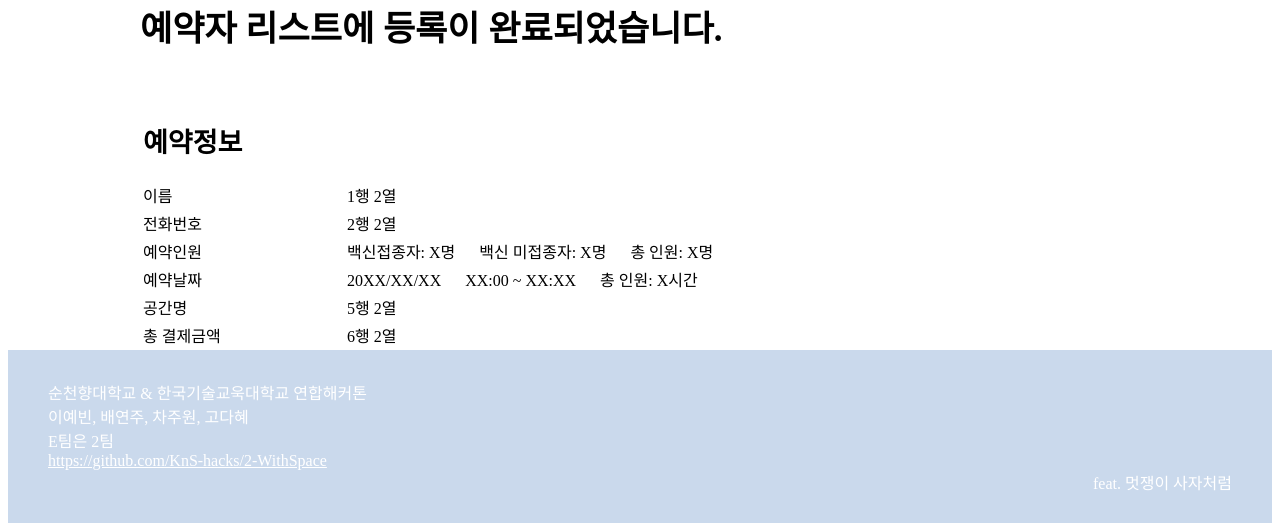
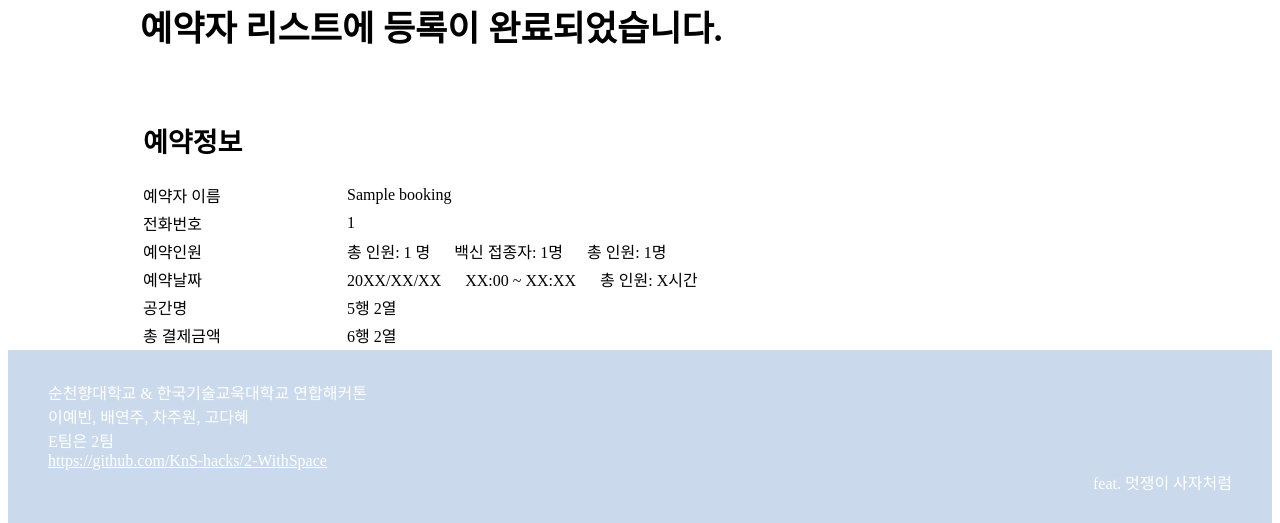
Before and after one commit to KodaHye/2-WithSpace, a Django app: template space/templates/booker_booking_list.html in a window 1280 px wide. Shown: the part 32-555 px from the top of the page. Run offline with Django 3.2, Linux system fonts and the light colour scheme; the template is opened without the code that fills it: most values are stand-ins (such as "Sample title", 1, 10 or a date in 2020).

Commit message:
[BE][예빈] Refactor: space 모델 Booking 필드 변경(전화번호 phoneNumber 추가)

```diff
--- a/space/models.py
+++ b/space/models.py
@@ -47,6 +47,9 @@ class Booking(models.Model):
     # booking_id
     space_id = models.ForeignKey(Space, on_delete=models.CASCADE, null=True)
     user_id = models.ForeignKey(User, on_delete=models.CASCADE, null=True)
+    booker_name = models.CharField(max_length = 50, default='')
+    phoneNumberRegex = RegexValidator(regex = r'^01([0|1|6|7|8|9])-?([0-9]{3,4})-?([0-9]{4})$')
+    phoneNumber = models.CharField(validators = [phoneNumberRegex], max_length = 11, unique = True)
     num_of_people = models.IntegerField()
     num_of_vaccinated = models.IntegerField()
     booking_date = models.DateField()
--- a/space/templates/booker_booking_list.html
+++ b/space/templates/booker_booking_list.html
@@ -15,24 +15,24 @@
     <div class = "info_table">
         <table>
             <tr>
-                <td width = "200">이름</td>
-                <td>1행 2열</td>
+                <td width = "200">예약자 이름</td>
+                <td>{{ booking.booker_name }}</td>
             </tr>
                 <td>전화번호</td>
-                <td>2행 2열</td>
+                <td>{{ booking.phoneNumber }}</td>
             </tr>
             <tr>
                 <td>예약인원</td>
                 <!-- 예약인원에 대한 정보 나올 수 있도록 -->
                 <td>
                     <div style="display: inline; padding-right: 20px;">
-                        <span>백신접종자: X명</span>
+                        <span>총 인원: {{ booking.num_of_people }} 명</span>
                     </div>
                     <div style="display: inline; padding-right: 20px;">
-                        <span>백신 미접종자: X명</span>
+                        <span>백신 접종자: {{ booking.num_of_vaccinated }}명</span>
                     </div>
                     <div style="display: inline;">
-                        <span>총 인원: X명</span>
+                        <span>총 인원: {{ booking.num_of_people }}명</span>
                     </div>
                 </td>
             </tr>
--- a/space/views.py
+++ b/space/views.py
@@ -70,7 +70,7 @@ def book(request, id):
         new_booking.space_id = space
         new_booking.num_of_people = request.POST['num_of_people']
         new_booking.num_of_vaccinated = request.POST['num_of_vaccinated']
-        new_booking.booking_date = request.POST['booinig_date']
+        new_booking.booking_date = request.POST['bookinig_date']
 
         user_id = request.user.id
         user = User.objects.get(id=user_id)
@@ -80,7 +80,7 @@ def book(request, id):
         return render(request, 'booking_page.html', {'space':space, 'space_id':space_id})
 
 # 예약자의 공간 예약 리스트 페이지 (마이페이지 연동)
-def booker_booking_list(request):
+def booker_booking_list(request, booking_id, space_id):
     book=Booking.objects.all()
     return render(request, 'booker_booking_list.html', {'book':book})
 
```
Also changed, not shown: space/templates/booking_page.html (+8 -10 lines), account/migrations/0001_initial.py, space/migrations/0001_initial.py.
